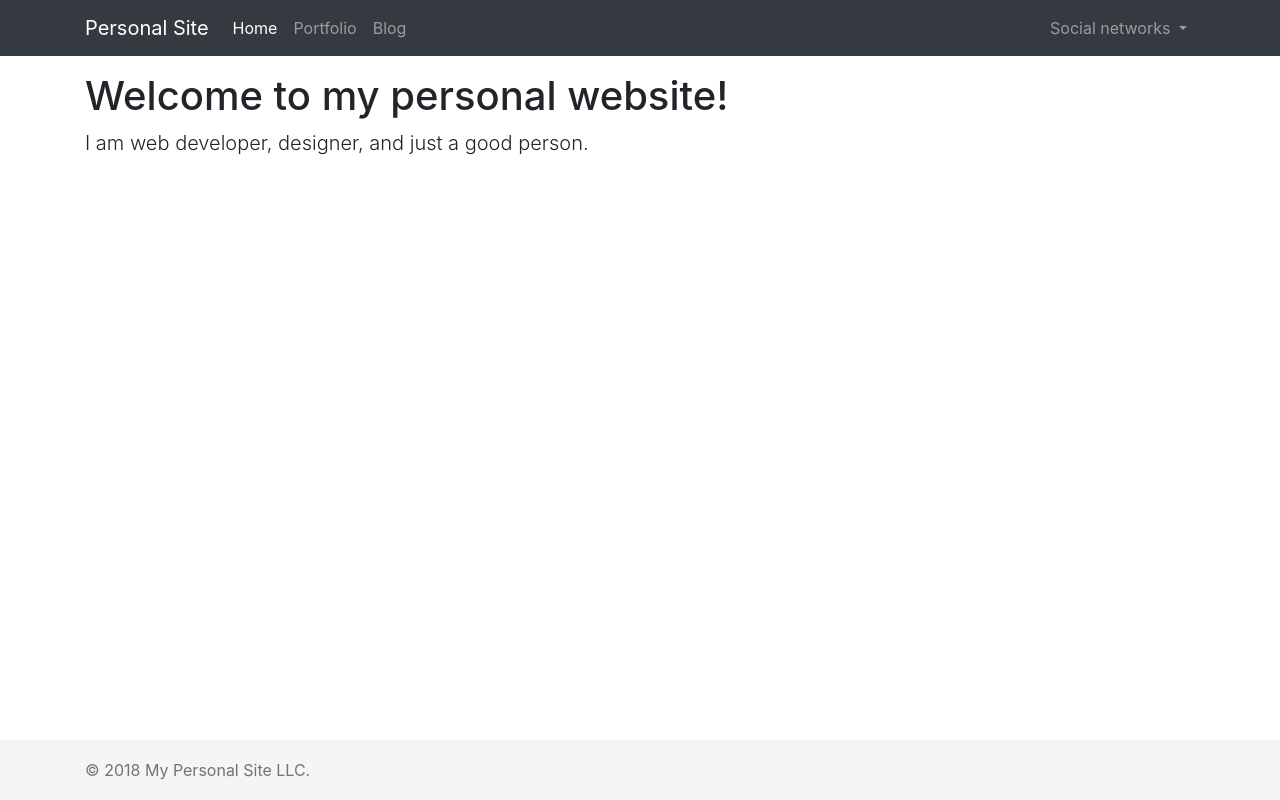
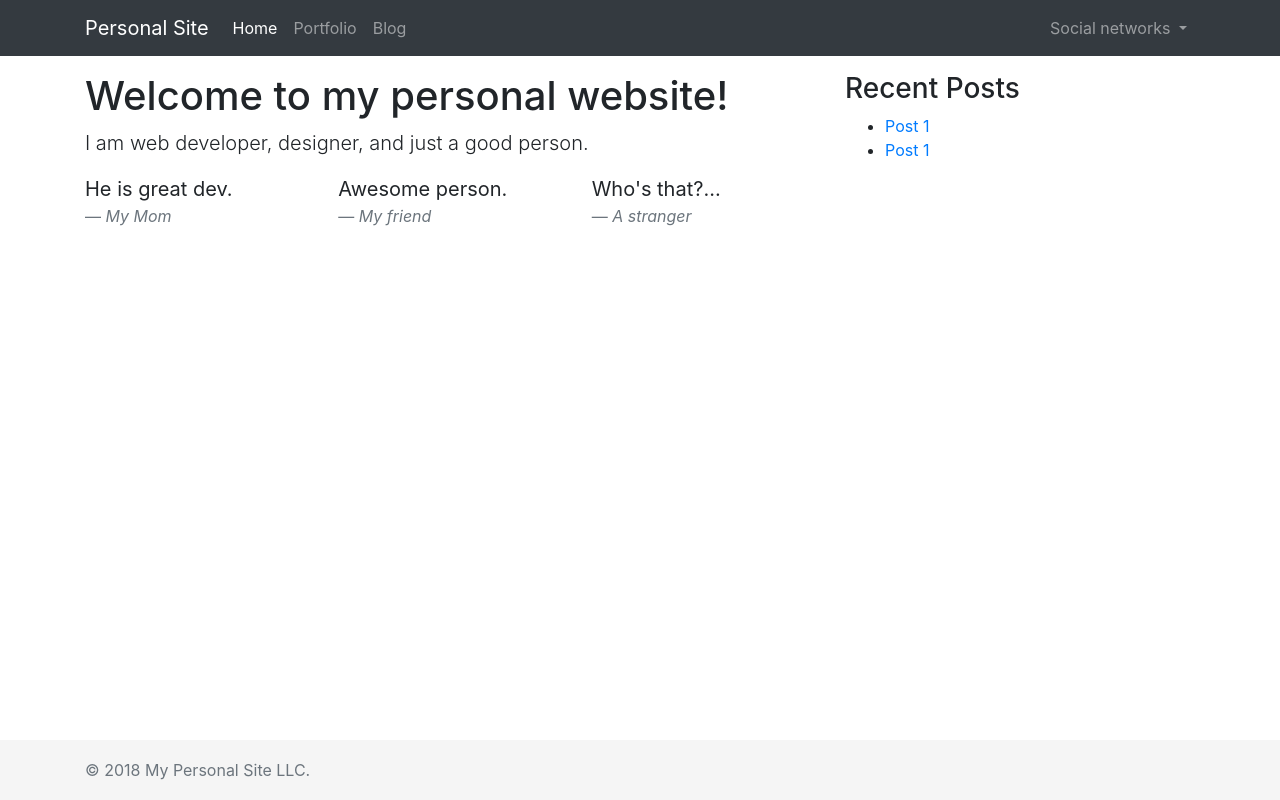
Before and after one commit to nileshkumar/bootstrapping, a plain HTML site: page index.html in a window 1280 px wide. Drawn offline with nearby package versions, Linux system fonts and the light colour scheme.

Commit message:
add content to the page

```diff
--- a/index.html
+++ b/index.html
@@ -15,7 +15,7 @@
   <script src="https://cdnjs.cloudflare.com/ajax/libs/popper.js/1.14.3/umd/popper.min.js" integrity="sha384-ZMP7rVo3mIykV+2+9J3UJ46jBk0WLaUAdn689aCwoqbBJiSnjAK/l8WvCWPIPm49" crossorigin="anonymous"></script>
   <script src="https://stackpath.bootstrapcdn.com/bootstrap/4.1.3/js/bootstrap.min.js" integrity="sha384-ChfqqxuZUCnJSK3+MXmPNIyE6ZbWh2IMqE241rYiqJxyMiZ6OW/JmZQ5stwEULTy" crossorigin="anonymous"></script>
 
-  <nav class="navbar navbar-dark bg-dark navbar-expand-md" role="navigation">
+  <div class=""><nav class="navbar navbar-dark bg-dark navbar-expand-md" role="navigation">
     <div class="container">
       <a class="navbar-brand" href="/">Personal Site</a>
 
@@ -52,11 +52,40 @@
   </nav>
 
   <main class="container mt-3">
-    <h1>Welcome to my personal website!</h1>
-    <p class="lead">I am web developer, designer, and just a good person.</p>
+    <div class="row">
+      <article class="col-md-8">
+        <h1>Welcome to my personal website!</h1>
+        <p class="lead">I am web developer, designer, and just a good person.</p>
+
+        <div class="row">
+          <blockquote class="blockquote col-md">
+            <p class="mb-0">He is great dev.</p>
+            <footer class="blockquote-footer"><cite title="My Mom">My Mom</cite></footer>
+          </blockquote>
+
+          <blockquote class="blockquote col-md">
+            <p class="mb-0">Awesome person.</p>
+            <footer class="blockquote-footer"><cite title="My friend">My friend</cite></footer>
+          </blockquote>
+
+          <blockquote class="blockquote col-md">
+            <p class="mb-0">Who's that?...</p>
+            <footer class="blockquote-footer"><cite title="A stranger">A stranger</cite></footer>
+          </blockquote>
+        </div>
+      </article>
+
+      <aside class="col-md-4">
+        <h3>Recent Posts</h3>
+        <ul>
+          <li><a href="#">Post 1</a></li>
+          <li><a href="#">Post 1</a></li>
+        </ul>
+      </aside>
+    </div>
   </main>
 
-  <footer class="footer">
+  <footer class="footer mt-5">
     <div class="container">
       <span class="text-muted">&copy; 2018 My Personal Site LLC.</span>
     </div>
```
